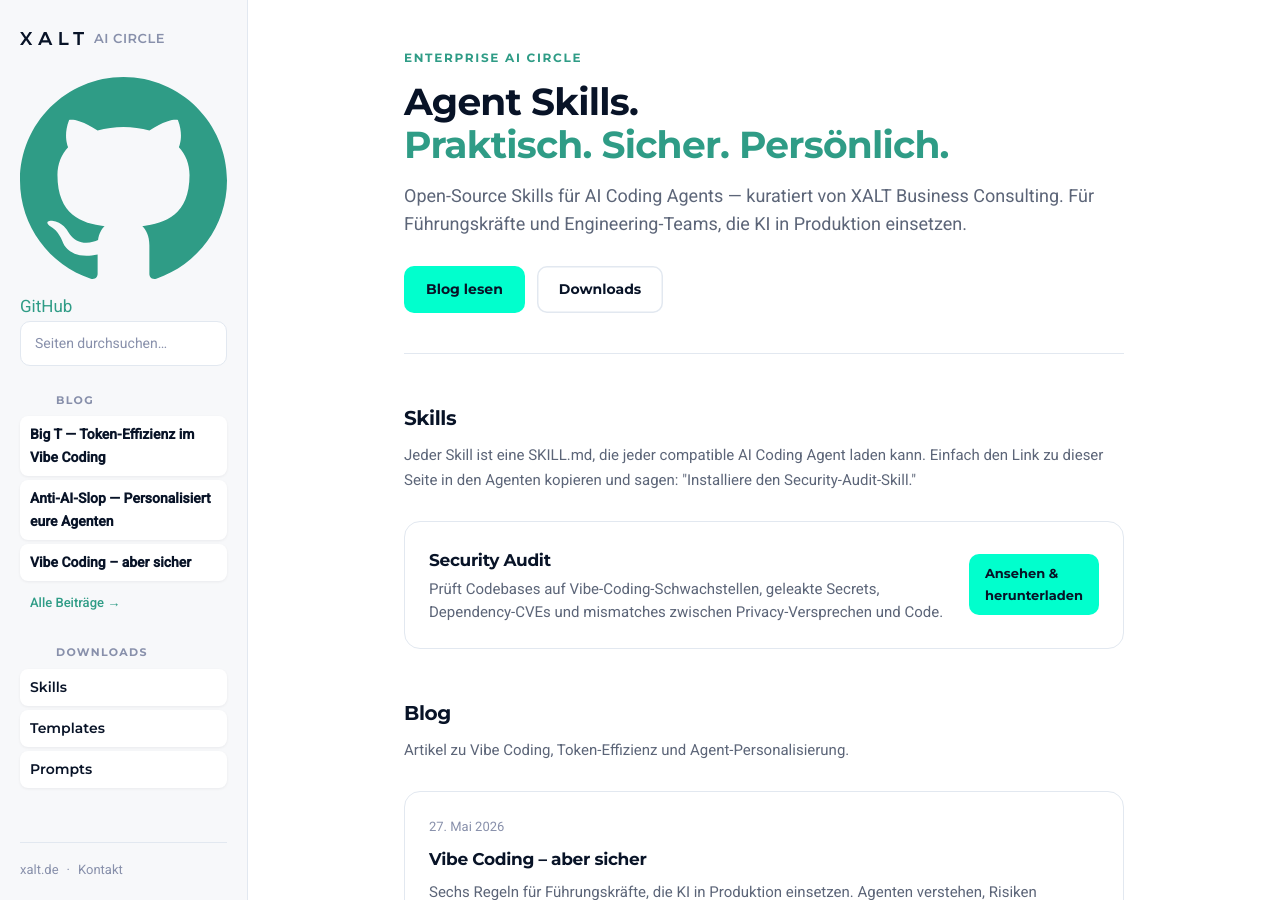
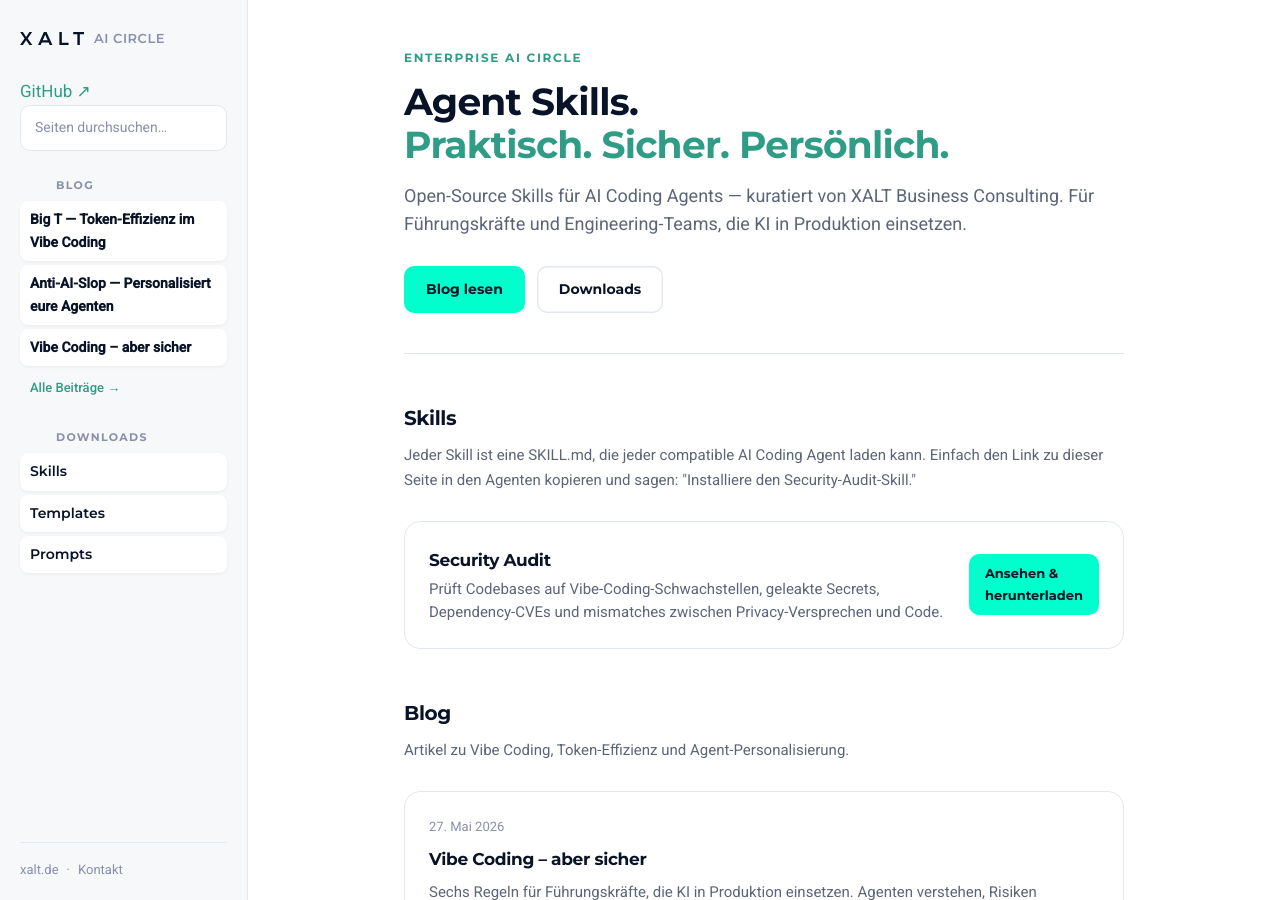
Before and after one commit to Enterprise-AI-Circle/agent-skills, a Jekyll site: the page built from index.md, in a window 1280 px wide and 900 px high. Built offline with Jekyll 4.4.1, drawn with Linux system fonts in a browser that asks for light colours.

Commit message:
chore: simplify GitHub button to text-only

```diff
--- a/_includes/sidebar.html
+++ b/_includes/sidebar.html
@@ -9,12 +9,7 @@
     <span class="brand-tag">AI Circle</span>
   </a>
 
-  <a class="github-link" href="https://github.com/Enterprise-AI-Circle/agent-skills" target="_blank" rel="noopener">
-    <svg class="github-icon" viewBox="0 0 24 24" fill="currentColor" xmlns="http://www.w3.org/2000/svg" aria-hidden="true">
-      <path d="M12 0c-6.626 0-12 5.373-12 12 0 5.302 3.438 9.8 8.207 11.387.599.111.793-.261.793-.577v-2.234c-3.338.726-4.033-1.416-4.033-1.416-.546-1.387-1.333-1.756-1.333-1.756-1.089-.745.083-.729.083-.729 1.205.084 1.839 1.237 1.839 1.237 1.07 1.834 2.807 1.304 3.492.997.107-.775.418-1.305.762-1.604-2.665-.305-5.467-1.334-5.467-5.931 0-1.311.469-2.381 1.236-3.221-.124-.303-.535-1.524.117-3.176 0 0 1.008-.322 3.301 1.23.957-.266 1.983-.399 3.003-.404 1.02.005 2.047.138 3.006.404 2.291-1.552 3.297-1.23 3.297-1.23.653 1.653.242 2.874.118 3.176.77.84 1.235 1.911 1.235 3.221 0 4.609-2.807 5.624-5.479 5.921.43.372.823 1.102.823 2.222v3.293c0 .319.192.694.801.576 4.765-1.589 8.199-6.086 8.199-11.386 0-6.627-5.373-12-12-12z"/>
-    </svg>
-    <span>GitHub</span>
-  </a>
+  <a class="github-link" href="https://github.com/Enterprise-AI-Circle/agent-skills" target="_blank" rel="noopener">GitHub ↗</a>
 
   <label class="search" aria-label="Suche">
     <input id="doc-search" type="search" placeholder="Seiten durchsuchen…">
```
